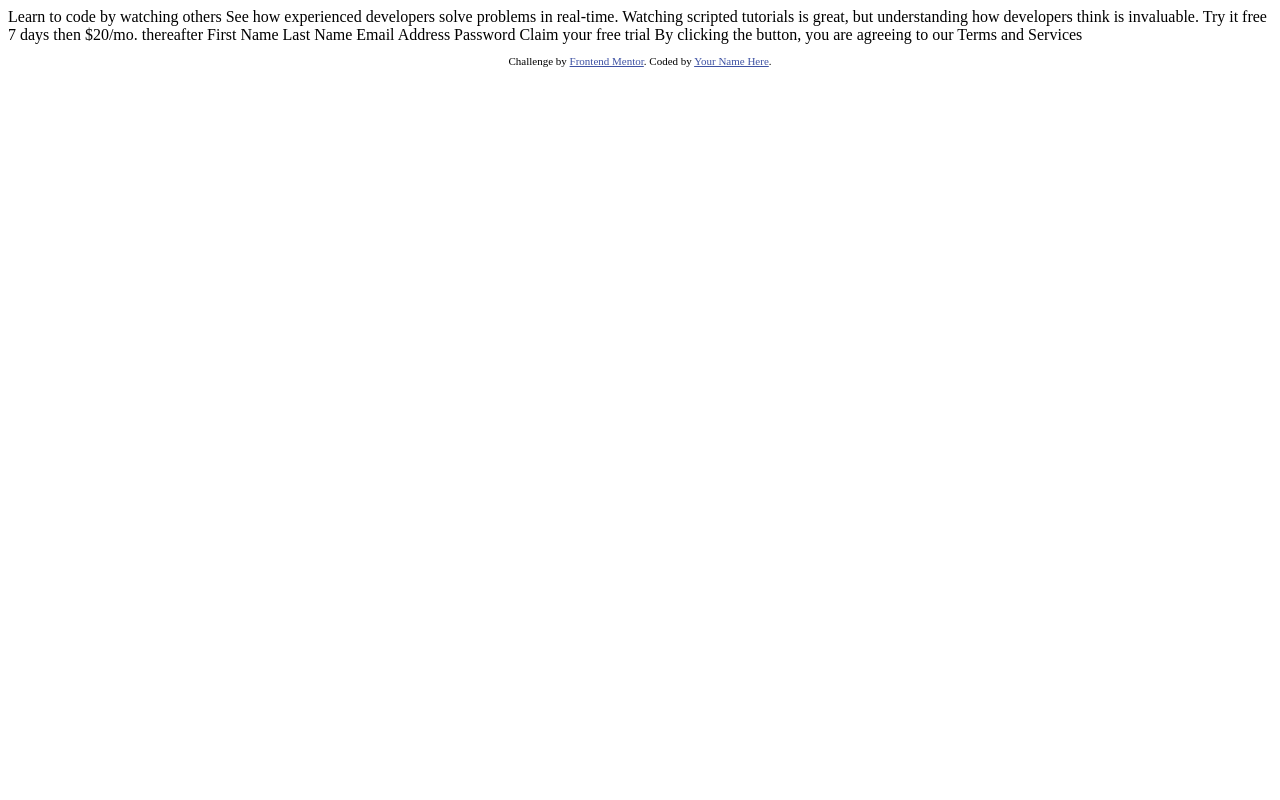
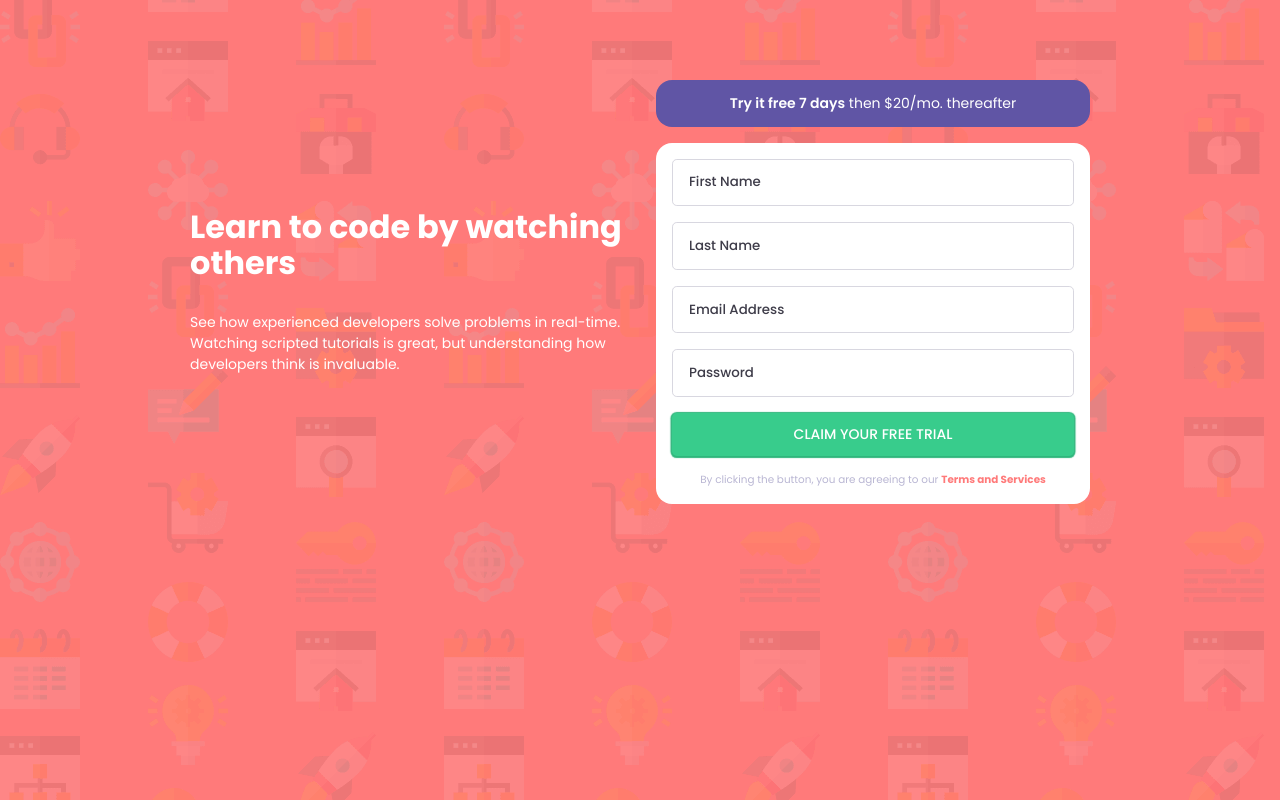
Before and after one commit to luizCosta-Serao/formulario-inscricao, a plain HTML site: page index.html in a window 1280 px wide. Drawn offline with Linux system fonts and the light colour scheme.

Commit message:
HTML e style em telas com resoluções desktop

```diff
--- a/index.html
+++ b/index.html
@@ -5,38 +5,27 @@
   <meta name="viewport" content="width=device-width, initial-scale=1.0"> <!-- displays site properly based on user's device -->
 
   <link rel="icon" type="image/png" sizes="32x32" href="./images/favicon-32x32.png">
-
-  <title>Frontend Mentor | Intro component with sign up form</title>
-
-  <!-- Feel free to remove these styles or customise in your own stylesheet 👍 -->
-  <style>
-    .attribution { font-size: 11px; text-align: center; }
-    .attribution a { color: hsl(228, 45%, 44%); }
-  </style>
+  <link rel="stylesheet" href="./style.css">
+  <title>Intro component with sign up form</title>
 </head>
 <body>
+  <section class="container">
+    <div class="info">
+      <h1>Learn to code by watching others</h1>
+      <p>See how experienced developers solve problems in real-time. Watching scripted tutorials is great, but understanding how developers think is invaluable. </p>
+    </div><!--info-->
 
-  Learn to code by watching others
-
-  See how experienced developers solve problems in real-time. Watching scripted tutorials is great,
-  but understanding how developers think is invaluable.
-
-  Try it free 7 days then $20/mo. thereafter
-
-  First Name
-  Last Name
-  Email Address
-  Password
-
-  Claim your free trial
-
-  By clicking the button, you are agreeing to our Terms and Services
-
-  <footer>
-    <p class="attribution">
-      Challenge by <a href="https://www.frontendmentor.io?ref=challenge" target="_blank">Frontend Mentor</a>.
-      Coded by <a href="#">Your Name Here</a>.
-    </p>
-  </footer>
+    <div class="inscription">
+      <p class="try-free"><span>Try it free 7 days</span> then $20/mo. thereafter</p>
+      <form action="">
+        <input type="text" name="name" id="name" placeholder="First Name">
+        <input type="text" name="surname" id="surname" placeholder="Last Name">
+        <input type="email" name="email" id="email" placeholder="Email Address">
+        <input type="password" name="password" id="password" placeholder="Password">
+        <button>Claim your free trial </button>
+        <p class="terms">By clicking the button, you are agreeing to our <a href="#">Terms and Services</a></p>
+      </form>
+    </div><!--inscription-->
+  </section><!--container-->
 </body>
 </html>
--- /dev/null
+++ b/style.css
@@ -0,0 +1,114 @@
+/*STYLE GERAL*/
+@import url('https://fonts.googleapis.com/css2?family=Poppins:wght@400;500;600;700&display=swap');
+
+* {
+  margin: 0;
+  padding: 0;
+  box-sizing: border-box;
+  font-family: 'Poppins', sans-serif;
+}
+
+body {
+  background-image: url("./images/bg-intro-desktop.png");
+  background-color: hsl(0, 100%, 74%) ;
+}
+
+/*STYLE CONTAINER*/
+.container {
+  display: grid;
+  grid-template-columns: 1fr 1fr;
+  align-items: center;
+  gap: 2rem;
+  max-width: 900px;
+  width: 90%;
+  margin: 5rem auto;
+}
+
+/*STYLE H1 DA DIV COM A CLASS INFO*/
+.info h1 {
+  color:white ;
+  font-weight: 700;
+  font-size: 2rem;
+  line-height: 1.1;
+}
+
+/*STYLE P DA DIV COM MA CLASS INFO*/
+.info p {
+  color: white;
+  font-weight: 400;
+  font-size: .875rem;
+  margin-top: 2rem;
+  max-width: 800px;
+}
+
+/*STYLE DO RETÂNGULO ROXO ACIMA DO FORMULÁRIO*/
+.inscription .try-free {
+  color: white;
+  font-weight: 400;
+  font-size: .875rem;
+  background-color: hsl(248, 32%, 49%);
+  padding: .8rem 1rem;
+  text-align: center;
+  border-radius: 1rem;
+}
+
+.inscription .try-free > span {
+  font-weight: 600;
+}
+
+/*STYLE DO FORMULÁRIO*/
+.inscription form {
+  display: flex;
+  flex-direction: column;
+  gap: 1rem;
+  padding: 1rem;
+  margin-top: 1rem;
+  border-radius: 1rem;
+  background-color: white;
+}
+
+/*STYLE DOS INPUTS DO FORMULÁRIO*/
+.inscription form input {
+  padding:.8rem 1rem;
+  border-radius: .3rem;
+  outline: none;
+  border: 1px solid hsl(246, 12%, 86%) ;
+  font-weight: 500;
+}
+
+/*STYLE DOS INPUTS DO FORMULÁRIO EM ESTADO DE FOCO*/
+.inscription form input:focus {
+  border: 1px solid hsl(248, 32%, 49%);
+  opacity: 1;
+}
+
+/*STYLE DOS PLACEHOLDER DOS INPUTS DO FORMULÁRIO*/
+.inscription form input::placeholder {
+  color: hsl(249, 10%, 26%) ;
+}
+
+/*STYLE DO BUTTON DO FORMULÁRIO*/
+.inscription form button {
+  text-transform: uppercase;
+  font-weight: 500;
+  font-size: .875rem;
+  color: white;
+  background-color: hsl(154, 59%, 51%);
+  border: none;
+  padding: .7rem 1rem;
+  border-radius: .3rem;
+  box-shadow: 0px .5px 1px 1.5px hsl(154, 59%, 45%);
+}
+
+/*STYLE DOS TERMOS DO FORMULÁRIO*/
+.inscription form .terms {
+  font-size: .65rem;
+  color: hsl(246, 25%, 77%);
+  text-align: center;
+}
+
+.inscription form .terms > a {
+  color: hsl(0, 100%, 74%) ;
+  text-decoration: none;
+  font-weight: 700;
+}
```
